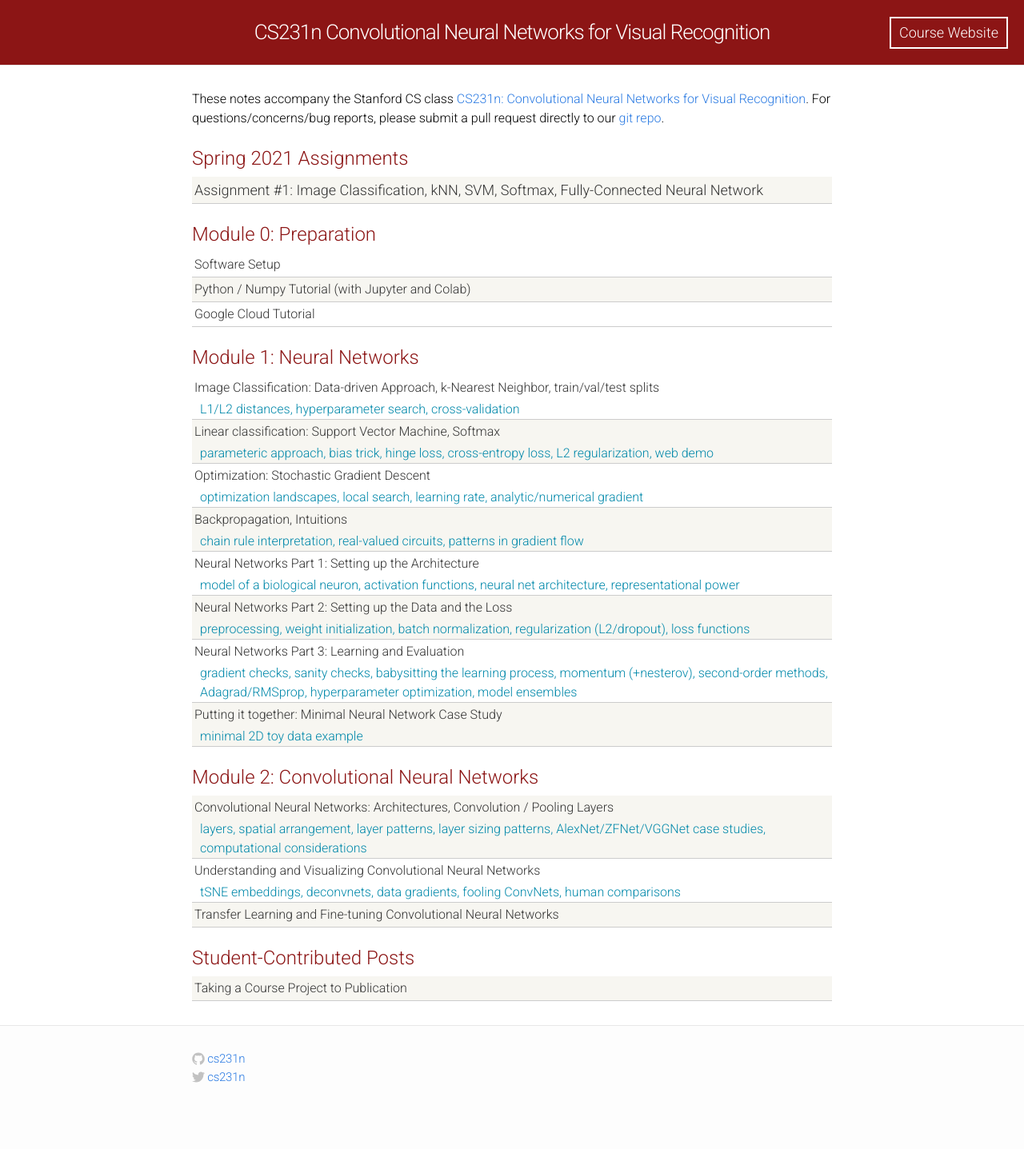
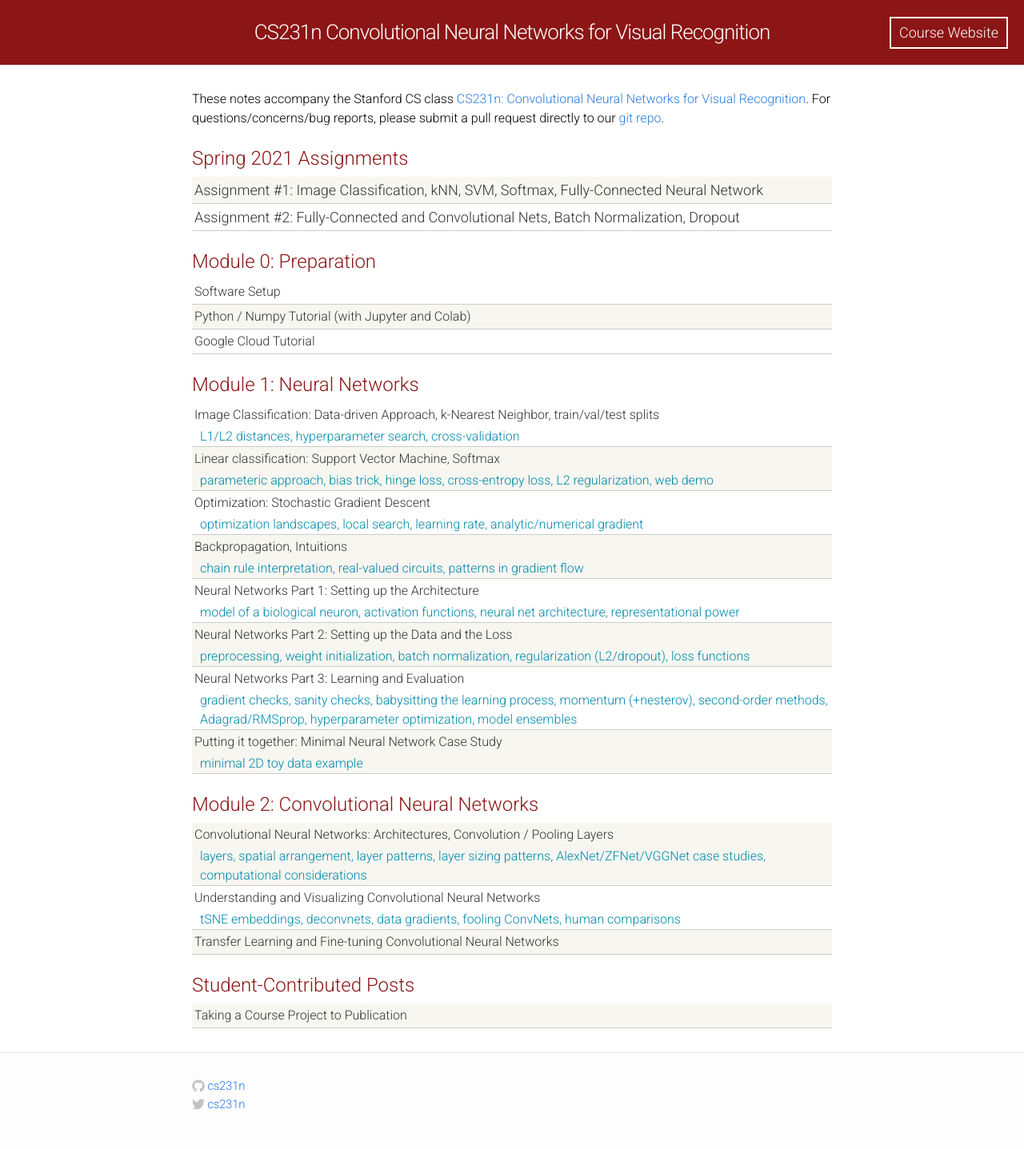
Before and after one commit to cs231n/cs231n.github.io, a Jekyll site: the page built from index.html, in a window 1280 px wide. Shown: the whole page at 80% size. Built offline with Jekyll 4.4.1, drawn with Linux system fonts in a browser that asks for light colours; before the commit the page ends 1403 px from its top, so only the background shows below that; some of the changed lines change nothing that is shown.

Commit message:
a2 is now live

```diff
--- a/_config.yml
+++ b/_config.yml
@@ -20,4 +20,4 @@ kramdown:
 
 # links to homeworks
 hw_1_colab: https://cs231n.github.io/assignments/2021/assignment1_colab.zip
-hw_2_colab:
+hw_2_colab: https://cs231n.github.io/assignments/2021/assignment2_colab.zip
--- a/index.html
+++ b/index.html
@@ -17,9 +17,9 @@ layout: default
       <div class="materials-item">
         <a href="assignments2021/assignment1/">Assignment #1: Image Classification, kNN, SVM, Softmax, Fully-Connected Neural Network</a>
       </div>
-      <!-- <div class="materials-item">
+      <div class="materials-item">
         <a href="assignments2021/assignment2/">Assignment #2: Fully-Connected and Convolutional Nets, Batch Normalization, Dropout</a>
-      </div> -->
+      </div>
   </div>
 <!--
     <div class="materials-item">
```
Also changed, not shown: assignments/2021/assignment2.md (+3 -1 lines).
